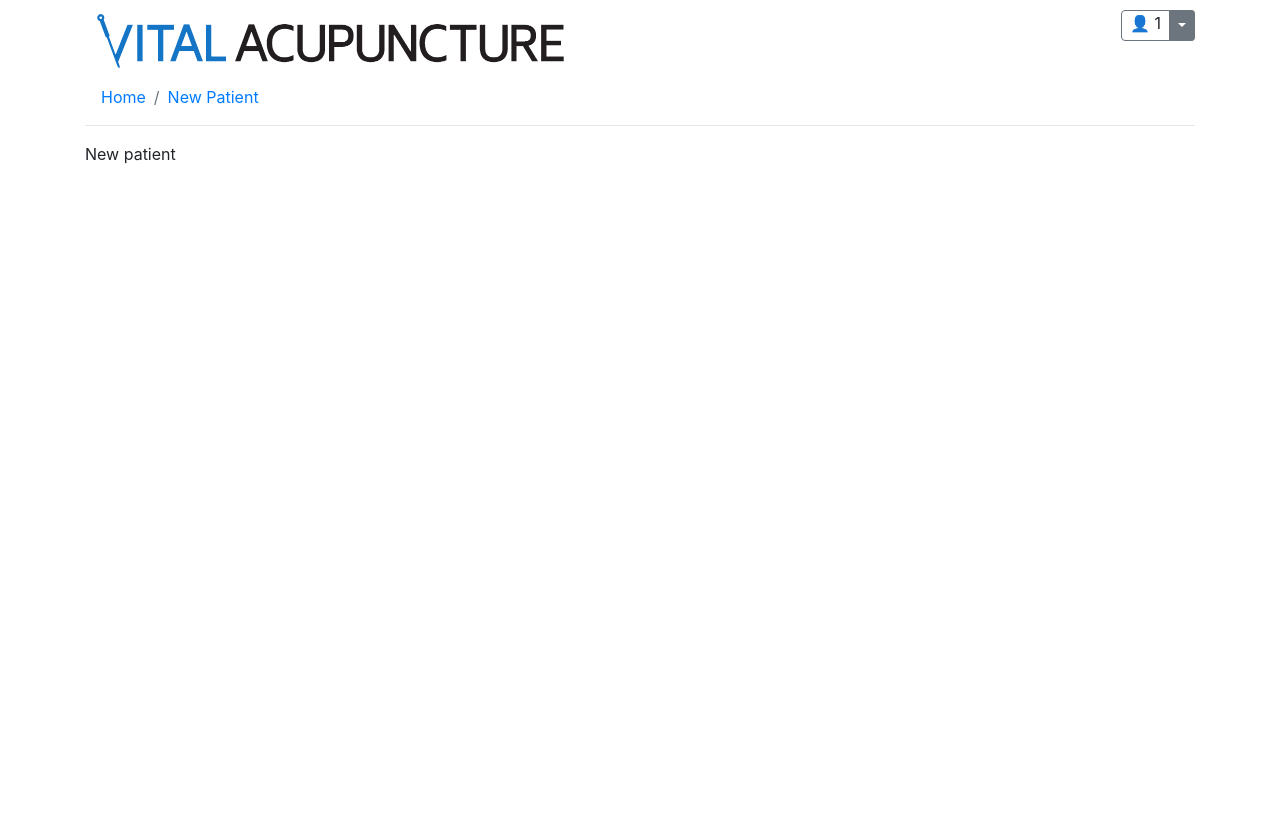
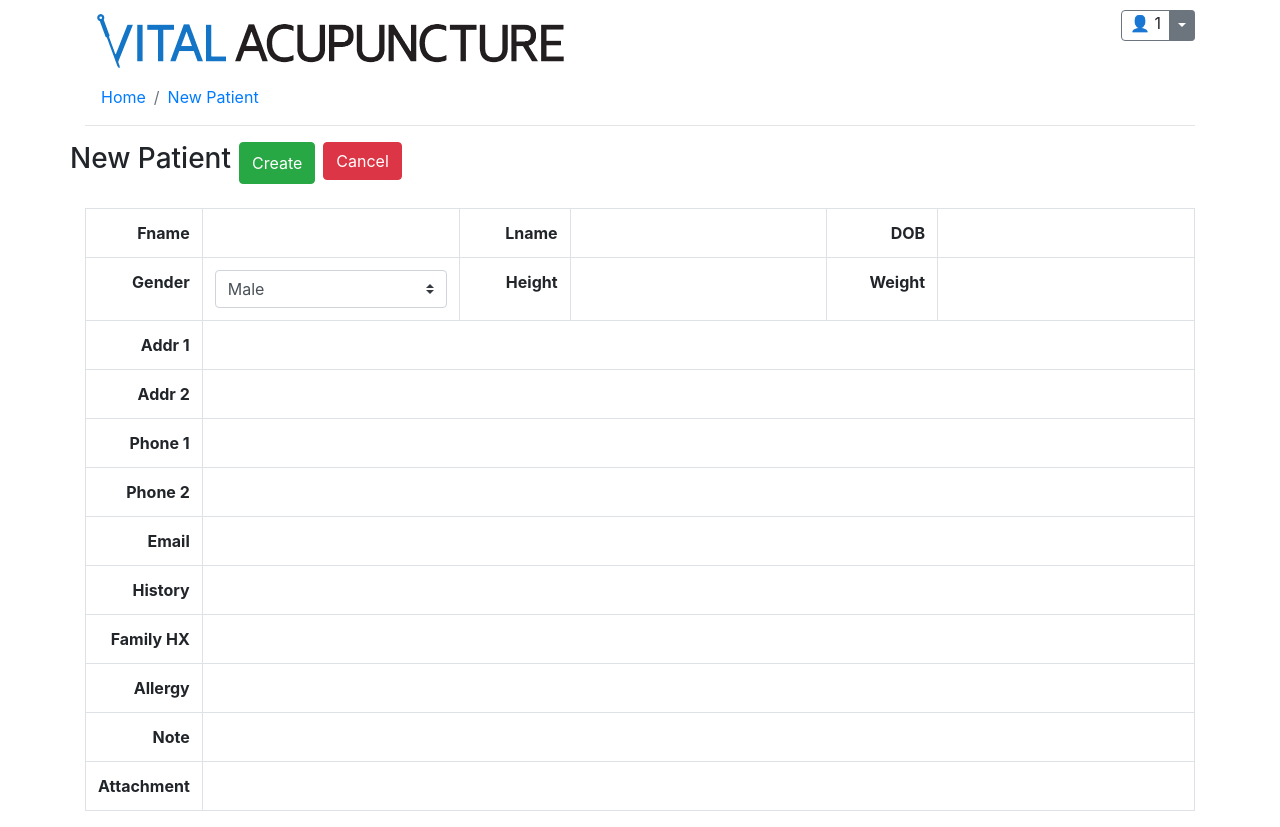
Before and after one commit to Leap874-Development/yongsubchung-acupuncture, a Flask app: page /patient/new in a window 1280 px wide. Before the commit the page ends 164 px from the top, so only its background shows below. Run offline with Flask 2, Linux system fonts and the light colour scheme; the visitor is signed in with stand-in values (Sample User, id 1); some libraries are stand-ins or nearby versions.

Commit message:
new patient

```diff
--- a/database.py
+++ b/database.py
@@ -68,6 +68,8 @@ class Database:
             dob, height, weight, addr1, addr2, phone1, phone2, email,
             medical_history, medications, family_hx, allergy, note, attachment
         ))
+
+        return patient_key
 
     @with_database
     def patient_update(self, cur, pkey, data):
--- a/main.py
+++ b/main.py
@@ -1,4 +1,5 @@
 from flask import Flask, render_template, redirect, request, session, abort
+from datetime import datetime
 import json
 import database
 import secrets
@@ -39,6 +40,14 @@ def before_request():
         session['logged_in'] = False
         session['doctor'] = None
 
+@app.errorhandler(400)
+def page_not_found(error):
+    return render_template('error.html',
+        code=400,
+        message='Invalid request',
+        doctor=session['doctor']
+    ), 400
+
 @app.errorhandler(404)
 def page_not_found(error):
     return render_template('error.html',
@@ -47,6 +56,14 @@ def page_not_found(error):
         doctor=session['doctor']
     ), 404
 
+@app.errorhandler(405)
+def page_not_found(error):
+    return render_template('error.html',
+        code=405,
+        message='Method not allowed',
+        doctor=session['doctor']
+    ), 405
+
 @app.errorhandler(500)
 def page_not_found(error):
     return render_template('error.html',
@@ -54,14 +71,6 @@ def page_not_found(error):
         message='An internal server error occured',
         doctor=session['doctor']
     ), 500
-
-@app.errorhandler(405)
-def page_not_found(error):
-    return render_template('error.html',
-        code=405,
-        message='Method not allowed',
-        doctor=session['doctor']
-    ), 405
 
 @app.route('/', methods=['GET'])
 def index():
@@ -131,12 +140,31 @@ def patient_new():
     if request.method == 'GET':
         return render_template('patient/new.html', doctor=session['doctor'])
     elif request.method == 'POST':
-        return 'unimplemented'
-        # doctor = request.values.get('doctor')
-        # password = request.values.get('password')
-        # redir = request.values.get('redirect')
+        first_name = request.values.get('first_name')
+        last_name = request.values.get('last_name')
+        dob = request.values.get('dob')
+        gender = request.values.get('gender')
+        if not first_name or not last_name: abort(400)
+        if gender not in ['m', 'f']: abort(400)
+        try: dob = datetime.strptime(dob, '%Y-%m-%d').date()
+        except ValueError: abort(400)
+        pkey = db.patient_add(last_name, first_name, gender, dob, **{
+            'height': request.values.get('height'),
+            'weight': request.values.get('weight'),
+            'addr1': request.values.get('addr1'),
+            'addr2': request.values.get('addr2'),
+            'phone1': request.values.get('phone1'),
+            'phone2': request.values.get('phone2'),
+            'email': request.values.get('email'),
+            'medical_history': request.values.get('medical_history'),
+            'family_hx': request.values.get('family_hx'),
+            'allergy': request.values.get('allergy'),
+            'note': request.values.get('note'),
+            'attachment': request.values.get('attachment')
+        })
+        return redirect('/patient/' + pkey)
     else:
-        abort(405)
+        abort(400)
 
 @app.route('/patient/<pkey>/edit', methods=['GET', 'POST'])
 @require_authentication
@@ -147,11 +175,18 @@ def patient_edit(pkey):
         else: patient = results[0]
         return render_template('patient/edit.html', doctor=session['doctor'], pkey=pkey, patient=patient)
     elif request.method == 'POST':
+        first_name = request.values.get('first_name')
+        last_name = request.values.get('last_name')
+        gender = request.values.get('gender')
+        dob = request.values.get('dob')
+        if not first_name or not last_name: abort(400)
+        if gender not in ['m', 'f']: abort(400)
+        try: dob = datetime.strptime(dob, '%Y-%m-%d').date()
+        except ValueError: abort(400)
         db.patient_update(pkey, {
-            'first_name': request.values.get('first_name'),
-            'last_name': request.values.get('last_name'),
-            'dob': request.values.get('dob'),
-            'gender': request.values.get('gender'),
+            'first_name': first_name,
+            'last_name': last_name,
+            'dob': dob, 'gender': gender,
             'height': request.values.get('height'),
             'weight': request.values.get('weight'),
             'addr1': request.values.get('addr1'),
--- a/templates/patient/edit.html
+++ b/templates/patient/edit.html
@@ -77,6 +77,9 @@
             <div class="row">
                 <h3>Editing {{ pkey }}</h3>
                 <button type="button" id="save" class="ml-2 btn btn-success">Save</button>
+                <a href="/patient/{{ pkey }}">
+                    <button type="button" class="ml-2 btn btn-danger">Cancel</button>
+                </a>
             </div>
 
             <br/>
--- a/templates/patient/new.html
+++ b/templates/patient/new.html
@@ -22,6 +22,19 @@
 
         .breadcrumb-transparent {
             background-color: transparent;
+        }
+
+        .data-label {
+            width: 10%;
+            text-align: right;
+        }
+
+        .data-value {
+            text-align: left;
+        }
+
+        .data-3 {
+            width: calc(70% / 3);
         }
     </style>
 
@@ -59,11 +72,142 @@
 
             <hr/>
 
-            <p>New patient</p>
+            <!-- TITLE -->
+            <div class="row">
+                <h3>New Patient</h3>
+                <button type="button" id="save" class="ml-2 btn btn-success">Create</button>
+                <a href="/home">
+                    <button type="button" class="ml-2 btn btn-danger">Cancel</button>
+                </a>
+            </div>
+
+            <br/>
+
+            <!-- PATIENT DATA -->
+            <table class="table table-bordered">
+                <tr>
+                    <th class="data-label">Fname</th>
+                    <td id="first_name" class="data-value data-3" contenteditable="true"></td>
+
+                    <th class="data-label">Lname</th>
+                    <td id="last_name" class="data-value data-3" contenteditable="true"></td>
+
+                    <th class="data-label">DOB</th>
+                    <td id="dob" class="data-value data-3" contenteditable="true"></td>
+                </tr>
+                <tr>
+                    <th class="data-label">Gender</th>
+                    <td class="data-value">
+						<select id="gender" class="custom-select" id="inputGroupSelect01">
+							<option value="m">Male</option>
+							<option value="f">Female</option>
+						</select>
+                    </td>
+
+                    <th class="data-label">Height</th>
+                    <td id="height" class="data-value" contenteditable="true"></td>
+
+                    <th class="data-label">Weight</th>
+                    <td id="weight" class="data-value" contenteditable="true"></td>
+                </tr>
+                <tr>
+                    <th class="data-label">Addr 1</th>
+                    <td id="addr1" class="data-value" colspan="5" contenteditable="true"></td>
+                </tr>
+                <tr>
+                    <th class="data-label">Addr 2</th>
+					<td id="addr2" class="data-value" colspan="5" contenteditable="true"></td>
+                </tr>
+                <tr>
+                    <th class="data-label">Phone 1</th>
+                    <td id="phone1" class="data-value" colspan="5" contenteditable="true"></td>
+                </tr>
+                <tr>
+                    <th class="data-label">Phone 2</th>
+                    <td id="phone2" class="data-value" colspan="5" contenteditable="true"></td>
+                </tr>
+                <tr>
+                    <th class="data-label">Email</th>
+                    <td id="email" class="data-value" colspan="5" contenteditable="true"></td>
+                </tr>
+                <tr>
+                    <th class="data-label">History</th>
+                    <td id="medical_history" class="data-value" colspan="5" contenteditable="true"></td>
+                </tr>
+                <tr>
+                    <th class="data-label">Family HX</th>
+                    <td id="family_hx" class="data-value" colspan="5" contenteditable="true"></td>
+                </tr>
+                <tr>
+                    <th class="data-label">Allergy</th>
+                    <td id="allergy" class="data-value" colspan="5" contenteditable="true"></td>
+                </tr>
+                <tr>
+                    <th class="data-label">Note</th>
+                    <td id="note" class="data-value" colspan="5" contenteditable="true"></td>
+                </tr>
+                <tr>
+                    <th class="data-label">Attachment</th>
+                    <td id="attachment" class="data-value" colspan="5" contenteditable="true"></td>
+                </tr>
+            </table>
         </div>
+
+        <form id="form" method="POST">
+            <input type="hidden" name="first_name">
+            <input type="hidden" name="last_name">
+            <input type="hidden" name="dob">
+            <input type="hidden" name="gender">
+            <input type="hidden" name="height">
+            <input type="hidden" name="weight">
+            <input type="hidden" name="addr1">
+            <input type="hidden" name="addr2">
+            <input type="hidden" name="phone1">
+            <input type="hidden" name="phone2">
+            <input type="hidden" name="email">
+            <input type="hidden" name="medical_history">
+            <input type="hidden" name="family_hx">
+            <input type="hidden" name="allergy">
+            <input type="hidden" name="note">
+            <input type="hidden" name="attachment">
+        </form>
 
         <script src="/static/js/popper.min.js"></script>
         <script src="/static/js/jquery-3.4.1.min.js"></script>
         <script src="/static/js/bootstrap.min.js"></script>
+
+        <!-- SUBMIT SCRIPT -->
+        <script>
+            const vals = [
+                'first_name',
+                'last_name',
+                'dob',
+                'gender',
+                'height',
+                'weight',
+                'addr1',
+                'addr2',
+                'phone1',
+                'phone2',
+                'email',
+                'medical_history',
+                'family_hx',
+                'allergy',
+                'note',
+                'attachment'
+            ]
+
+            $('#save').click(() => {
+                vals.forEach((val) => {
+                    var formItem = $(`input[name=${val}]`)
+                    var tableItem = $(`#${val}`)
+                    var text = $.trim(tableItem.text())
+                    var value = tableItem.val()
+                    if (value) formItem.val(value)
+                    else formItem.val(text)
+                })
+                $('#form').submit()
+            })
+        </script>
     </body>
 </html>
```
